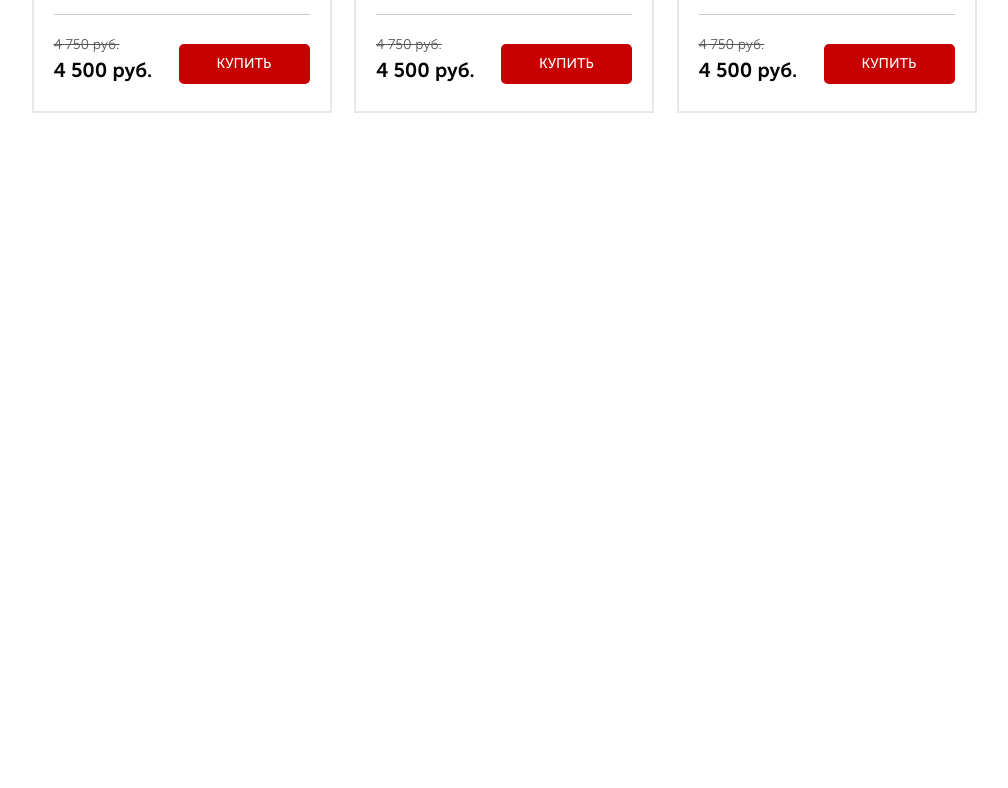
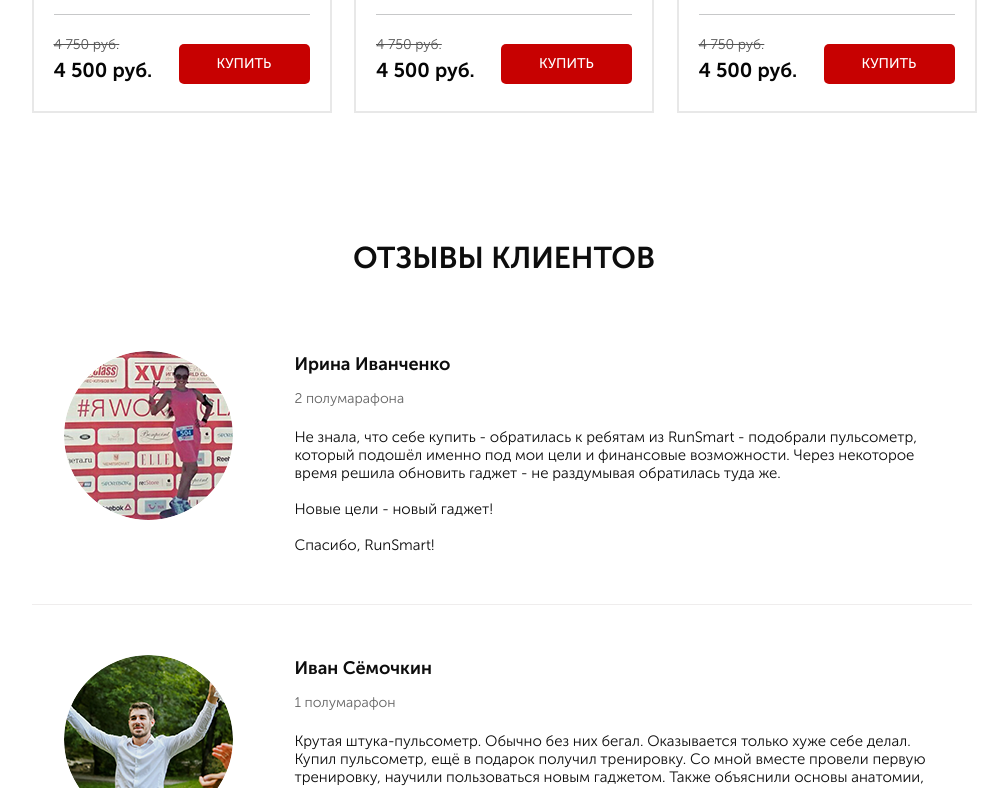
Before and after one commit to SiheyCoder/pulse2, a website: page src/index.html in a window 1280 px wide. Shown: the part 3730-4518 px from the top of the page, without its empty margins (136-1144 px from the left). Before the commit the page ends 3966 px from the top, so only its background shows below. Drawn offline with nearby package versions, Linux system fonts and the light colour scheme.

Commit message:
add review

```diff
--- a/src/index.html
+++ b/src/index.html
@@ -359,6 +359,60 @@
         </div>
     </section>
 
+    <section class="review">
+        <div class="container">
+            <div class="title">отзывы клиентов</div>
+            <div class="review__wrapper">
+                <div class="review__item">
+                    <img src="img/review_1.png" alt="review" class="review__img">
+                    <div class="review__content">
+                        <div class="review__title">Ирина Иванченко</div>
+                        <div class="review__subtitle">2 полумарафона</div>
+                        <div class="review__descr">
+                            Не знала, что себе купить - обратилась к ребятам из RunSmart - подобрали пульсометр, который подошёл именно под мои цели и финансовые возможности.
+                            Через некоторое время решила обновить гаджет - не раздумывая обратилась туда же.
+                            <br><br>
+                            Новые цели - новый гаджет!
+                            <br><br>
+                            Спасибо, RunSmart!
+                        </div>
+                    </div>
+                </div>
+                <hr>
+                <div class="review__item">
+                    <img src="img/review_2.png" alt="review" class="review__img">
+                    <div class="review__content">
+                        <div class="review__title">Иван Сёмочкин</div>
+                        <div class="review__subtitle">1 полумарафон</div>
+                        <div class="review__descr">
+                            Крутая штука-пульсометр. Обычно без них бегал. Оказывается только хуже себе делал.
+                            Купил пульсометр, ещё в подарок получил тренировку. Со мной вместе провели первую тренировку, научили пользоваться новым гаджетом. Также объяснили основы анатомии, составили план тренировок на месяц вперёд.
+                            <br><br>
+                            С ними подготовился к своему первому полумарафону! Спасибо!!!
+                        </div>
+                    </div>
+                </div>
+                <hr>
+                <div class="review__item">
+                    <img src="img/review_3.png" alt="review" class="review__img">
+                    <div class="review__content">
+                        <div class="review__title">Юлия Дашкина</div>
+                        <div class="review__subtitle">2 полумарафона</div>
+                        <div class="review__descr">
+                            Долго не могла начать бегать, т.к. до этого несколько раз начинала, но становилось тяжело и я бросала. От друзей услышала о RunSmart и о беге с контролем пульса и решила попробовать.
+                            <br><br>
+                            Позвонила, ребята поинтересовались моими целями и подобрали очень интересный вариант со скидкой! Теперь бегаю и наслаждаюсь бегом! Пробежала уже 2 полумарафона и несколько более коротких забегов и не намерена останавливаться!
+                            <br><br>
+                            Спасибо!!!
+                        </div>
+                    </div>
+
+                </div>
+            </div>
+        </div>
+    </section>
+
+
     <script type="text/javascript" src="//code.jquery.com/jquery-1.11.0.min.js"></script>
     <script type="text/javascript" src="//code.jquery.com/jquery-migrate-1.2.1.min.js"></script>
     <script src="js/slick.min.js"></script>
--- /dev/null
+++ b/src/sass/blocks/_rewiew.scss
@@ -0,0 +1,55 @@
+.review {
+    margin-bottom: 21px;
+    &__wrapper {
+        display: flex;
+        flex-direction: column;
+        width: 940px;
+        margin: 70px 0;
+        hr {
+            background-color: #bfb9b9;
+            margin: 50px 0;
+            border-bottom: 0;
+            height: 1px;
+        }
+    }
+    &__item {
+        display: flex;
+        justify-content: center;
+        width: 100%;
+
+    }
+    &__content {
+        display: flex;
+        flex-direction: column;
+        width: 645px;
+    }
+    &__img {
+        display: block;
+        width: 169px;
+        height: 169px;
+        border-radius: 100%;
+        margin-right: 62px;
+        img {
+            width: 100%;
+            height: 169px;
+        }
+    }
+    &__title {
+        font-size: 18px;
+        font-weight: 700;
+        color: #0d0d0d;
+    }
+    &__subtitle {
+        margin-top: 10px;
+        font-size: 14px;
+        font-weight: 300;
+        color: #646464;
+    }
+    &__descr {
+        margin-top: 19px;
+        font-size: 15px;
+        line-height: 1.2;
+        font-weight: 300;
+        color: #0d0d0d;
+    }
+}
--- a/src/sass/style.scss
+++ b/src/sass/style.scss
@@ -19,4 +19,5 @@
 @import 'blocks/forms';
 @import 'blocks/corousel';
 @import 'blocks/catalog';
+@import 'blocks/rewiew';
 @import 'base/media';
```
Also changed, not shown: src/css/style.min.css.
